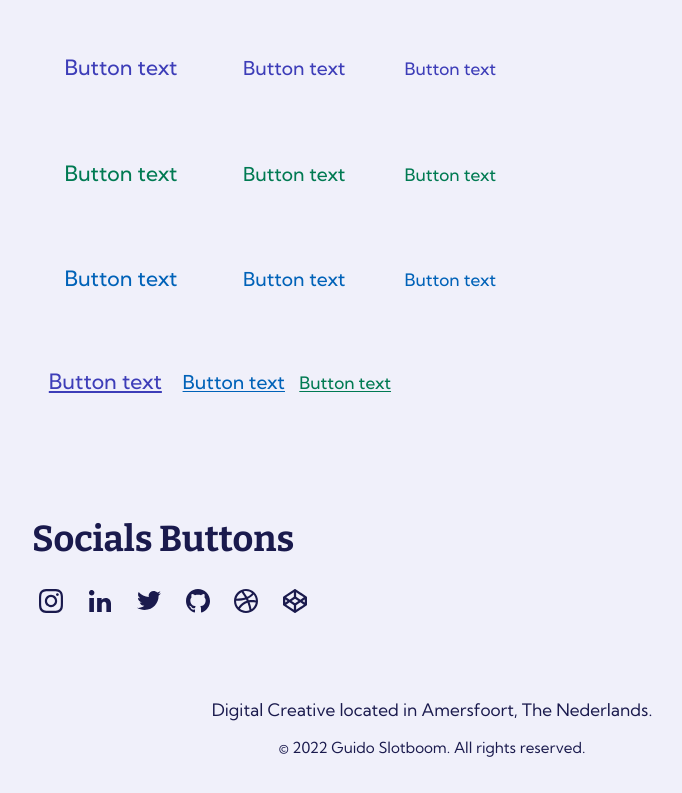
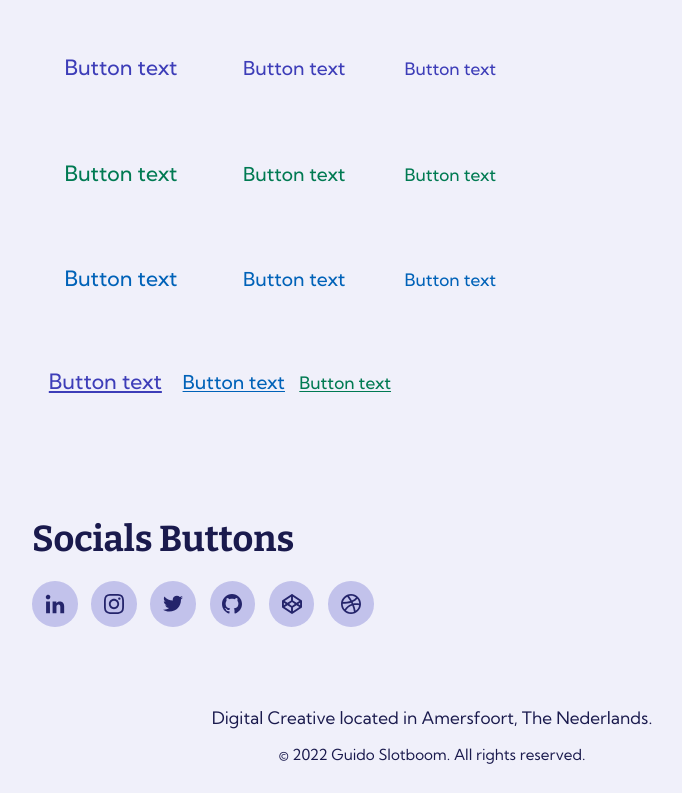
Before and after one commit to guidoslotboom/guidoslotboom.github.io, a plain HTML site: page styling.html in a window 1280 px wide. Shown: the part 5464-6257 px from the top of the page, without its empty margins (208-890 px from the left). Drawn offline with Linux system fonts and the light colour scheme.

Commit message:
Edit socials button styling

```diff
--- a/assets/css/style.css
+++ b/assets/css/style.css
@@ -957,48 +957,96 @@
 
     .socials {
         display: flex;
-        gap: var(--respon-size-4xs);
+        gap: var(--respon-size-3xs);
     }
 
     .social {
         align-items: center;
         background-color: transparent;
-        border-radius: var(--respon-size-xs);
+        border-radius: calc(var(--respon-size-2xl) / 2);
         display: flex;
-        height: var(--equal-size-lg);
+        height: var(--respon-size-2xl);
         justify-content: center;
         position: relative;
-        width: var(--equal-size-lg);
+        width: var(--respon-size-2xl);
+    }
+
+    .social:before,
+    .social:after {
+        border-radius: calc(var(--respon-size-2xl) / 2);
+        content: " ";
+        height: 100%;
+        position: absolute;
+        width: 100%;
+    }
+
+    .social:before {
+        background-color: var(--theme-subtle);
+        opacity: 0;
+        transform: scale(0.75);
+        transition: all 200ms ease-in-out;
     }
 
     .social:after {
-        background-color: var(--primary-50);
-        border-radius: var(--respon-size-xs);
-        content: " ";
-        height: 100%;
-        opacity: 0;
-        position: absolute;
-        transform: scale(0);
-        transition: all 100ms ease-in;
-        width: 100%;
+        background-color: var(--primary-70);
+        transform: scale(1);
+        transition: all 400ms ease-in-out;
     }
 
-    .social:hover:after {
+    .social:hover:before {
         opacity: 1;
         transform: scale(1);
     }
 
+    .social:hover:after {
+        background-color: hsl(var(--white));
+        transform: scale(0.85);
+    }
+
     .social:active:after {
+        transform: scale(0.9);
+    }
+
+    .social:active:before {
         background-color: var(--primary-60);
     }
 
     .social svg {
-        height: 1.5rem;
         display: inline-block;
-        fill: var(--theme-contrast);
+        fill: var(--primary-10);
+        height: var(--respon-size-xs);
         position: absolute;
-        width: 1.5rem;
+        transition: fill 100ms ease-in-out;
+        width: var(--respon-size-xs);
         z-index: 1;
+    }
+
+    .social:hover svg {
+        fill: hsl(var(--black));
+    }
+
+    .social.codepen:before {
+        background: linear-gradient(115deg,#4fcf70,#fad648,#a767e5,#12bcfe,#44ce7b);
+    }
+
+    .social.dribbble:before {
+        background-color: #ea4c89;
+    }
+
+    .social.github:before {
+        background-color: #6e40c9;
+    }
+
+    .social.instagram:before {
+        background: radial-gradient(circle at 30% 107%, #fdf497 0%, #fdf497 5%, #fd5949 45%,#d6249f 60%,#285aeB 90%);
+    }
+
+    .social.linkedin:before {
+        background-color: #0a66c2;
+    }
+
+    .social.twitter:before {
+        background-color: #1d9bf0;
     }
 }
 
--- a/assets/css/theme.css
+++ b/assets/css/theme.css
@@ -8,6 +8,9 @@
         --saturation-primary: 50%;
         --saturation: 100%;
 
+        --white: 0, 0%, 100%;
+        --black: 0, 0%, 0%;
+
         /*** Font Families ***/
 
         --font-primary: "Kumbh Sans", "Arial", sans-serif;
@@ -16,7 +19,7 @@
 
         /*** Font Sizes ***/
 
-        --font-size: clamp(1.125rem, 1.5vw, 1.375rem);     /* 18px - 22px */
+        --font-size: clamp(1.125rem, 1.5vw, 1.375rem);      /* 18px - 22px */
         --font-size-xs: calc(var(--font-size) - 0.25rem);   /* 14px - 18px */
         --font-size-sm: calc(var(--font-size) - 0.125rem);  /* 16px - 20px */
         --font-size-lg: calc(var(--font-size) + 0.125rem);  /* 20px - 24px */
--- a/styling.html
+++ b/styling.html
@@ -334,34 +334,34 @@
             <div>
                 <h2>Socials Buttons</h2>
                 <div class="socials">
-                    <a class="social" href="#">
+                    <a class="social linkedin" href="#">
+                        <svg viewBox="0 0 24 24" fill="none" xmlns="http://www.w3.org/2000/svg">
+                            <path d="M5.9406 23H1.30879V9.10457H5.9406V23ZM3.62469 6.40268C3.09386 6.38751 2.57927 6.21624 2.14522 5.91028C1.71116 5.60432 1.3769 5.17723 1.18419 4.68239C0.991472 4.18754 0.948857 3.64687 1.06167 3.12794C1.17447 2.60901 1.4377 2.13483 1.81846 1.76465C2.19922 1.39447 2.68063 1.1447 3.20253 1.04655C3.72443 0.9484 4.26368 1.00623 4.7529 1.2128C5.24213 1.41937 5.65963 1.76553 5.95324 2.20803C6.24686 2.65053 6.40356 3.16974 6.40378 3.70079C6.39159 4.42698 6.09242 5.11882 5.57168 5.6251C5.05093 6.13138 4.35094 6.41094 3.62469 6.40268ZM23 23H18.38V15.6817C18.38 13.4894 17.453 12.7019 16.2488 12.7019C15.8957 12.7254 15.5483 12.8185 15.2313 12.9757C14.9142 13.1329 14.6249 13.3512 14.3925 13.618C14.1601 13.8849 13.9822 14.195 13.87 14.5306C13.7578 14.8662 13.7211 15.2207 13.7463 15.5737C13.7386 15.6455 13.7386 15.718 13.7463 15.7898V23H9.1125V9.10457H13.595V11.1117C14.0466 10.4246 14.6663 9.86507 15.3963 9.48659C16.1262 9.10812 16.9395 8.92341 17.7613 8.95017C20.1544 8.95017 23 10.278 23 14.601V23Z"/>
+                        </svg>
+                    </a>
+                    <a class="social instagram" href="#">
                         <svg viewBox="0 0 24 24" fill="none" xmlns="http://www.w3.org/2000/svg">
                             <path d="M12 2.163C15.204 2.163 15.584 2.175 16.85 2.233C20.102 2.381 21.621 3.924 21.769 7.152C21.827 8.417 21.838 8.797 21.838 12.001C21.838 15.206 21.826 15.585 21.769 16.85C21.62 20.075 20.105 21.621 16.85 21.769C15.584 21.827 15.206 21.839 12 21.839C8.796 21.839 8.416 21.827 7.151 21.769C3.891 21.62 2.38 20.07 2.232 16.849C2.174 15.584 2.162 15.205 2.162 12C2.162 8.796 2.175 8.417 2.232 7.151C2.381 3.924 3.896 2.38 7.151 2.232C8.417 2.175 8.796 2.163 12 2.163ZM12 0C8.741 0 8.333 0.014 7.053 0.072C2.695 0.272 0.273 2.69 0.073 7.052C0.014 8.333 0 8.741 0 12C0 15.259 0.014 15.668 0.072 16.948C0.272 21.306 2.69 23.728 7.052 23.928C8.333 23.986 8.741 24 12 24C15.259 24 15.668 23.986 16.948 23.928C21.302 23.728 23.73 21.31 23.927 16.948C23.986 15.668 24 15.259 24 12C24 8.741 23.986 8.333 23.928 7.053C23.732 2.699 21.311 0.273 16.949 0.073C15.668 0.014 15.259 0 12 0ZM12 5.838C8.597 5.838 5.838 8.597 5.838 12C5.838 15.403 8.597 18.163 12 18.163C15.403 18.163 18.162 15.404 18.162 12C18.162 8.597 15.403 5.838 12 5.838ZM12 16C9.791 16 8 14.21 8 12C8 9.791 9.791 8 12 8C14.209 8 16 9.791 16 12C16 14.21 14.209 16 12 16ZM18.406 4.155C17.61 4.155 16.965 4.8 16.965 5.595C16.965 6.39 17.61 7.035 18.406 7.035C19.201 7.035 19.845 6.39 19.845 5.595C19.845 4.8 19.201 4.155 18.406 4.155Z"/>
                         </svg>
                     </a>
-                    <a class="social" href="#">
-                        <svg viewBox="0 0 24 24" fill="none" xmlns="http://www.w3.org/2000/svg">
-                            <path d="M5.9406 23H1.30879V9.10457H5.9406V23ZM3.62469 6.40268C3.09386 6.38751 2.57927 6.21624 2.14522 5.91028C1.71116 5.60432 1.3769 5.17723 1.18419 4.68239C0.991472 4.18754 0.948857 3.64687 1.06167 3.12794C1.17447 2.60901 1.4377 2.13483 1.81846 1.76465C2.19922 1.39447 2.68063 1.1447 3.20253 1.04655C3.72443 0.9484 4.26368 1.00623 4.7529 1.2128C5.24213 1.41937 5.65963 1.76553 5.95324 2.20803C6.24686 2.65053 6.40356 3.16974 6.40378 3.70079C6.39159 4.42698 6.09242 5.11882 5.57168 5.6251C5.05093 6.13138 4.35094 6.41094 3.62469 6.40268ZM23 23H18.38V15.6817C18.38 13.4894 17.453 12.7019 16.2488 12.7019C15.8957 12.7254 15.5483 12.8185 15.2313 12.9757C14.9142 13.1329 14.6249 13.3512 14.3925 13.618C14.1601 13.8849 13.9822 14.195 13.87 14.5306C13.7578 14.8662 13.7211 15.2207 13.7463 15.5737C13.7386 15.6455 13.7386 15.718 13.7463 15.7898V23H9.1125V9.10457H13.595V11.1117C14.0466 10.4246 14.6663 9.86507 15.3963 9.48659C16.1262 9.10812 16.9395 8.92341 17.7613 8.95017C20.1544 8.95017 23 10.278 23 14.601V23Z"/>
-                        </svg>
-                    </a>
-                    <a class="social" href="#">
+                    <a class="social twitter" href="#">
                         <svg viewBox="0 0 24 24" fill="none" xmlns="http://www.w3.org/2000/svg">
                             <path d="M21.543 6.73C21.5576 6.93614 21.5576 7.14227 21.5576 7.35031C21.5576 13.6893 16.6045 21 7.54759 21V20.9962C4.87215 21 2.25229 20.2533 0 18.8455C0.389031 18.8911 0.780012 18.9139 1.17197 18.9149C3.38915 18.9168 5.54296 18.192 7.28726 16.8573C5.18026 16.8184 3.3326 15.4799 2.68714 13.5259C3.42523 13.6646 4.18574 13.6361 4.91018 13.4432C2.61304 12.9911 0.96039 11.0247 0.96039 8.74102V8.68023C1.64485 9.05165 2.41121 9.25779 3.19512 9.28059C1.03157 7.87183 0.364656 5.06761 1.67118 2.87514C4.17112 5.87221 7.8596 7.69419 11.8191 7.88703C11.4223 6.22083 11.9644 4.47484 13.2436 3.30357C15.2268 1.48728 18.3459 1.58038 20.2101 3.5116C21.3129 3.29977 22.3698 2.90554 23.337 2.34698C22.9694 3.45746 22.2001 4.40075 21.1725 5.00016C22.1484 4.88807 23.102 4.63348 24 4.24496C23.3389 5.2101 22.5063 6.05079 21.543 6.73Z"/>
                         </svg>
                     </a>
-                    <a class="social" href="#">
+                    <a class="social github" href="#">
                         <svg viewBox="0 0 24 24" fill="none" xmlns="http://www.w3.org/2000/svg">
                             <path d="M12 0C5.374 0 0 5.373 0 12C0 17.302 3.438 21.8 8.207 23.387C8.806 23.498 9 23.126 9 22.81V20.576C5.662 21.302 4.967 19.16 4.967 19.16C4.421 17.773 3.634 17.404 3.634 17.404C2.545 16.659 3.717 16.675 3.717 16.675C4.922 16.759 5.556 17.912 5.556 17.912C6.626 19.746 8.363 19.216 9.048 18.909C9.155 18.134 9.466 17.604 9.81 17.305C7.145 17 4.343 15.971 4.343 11.374C4.343 10.063 4.812 8.993 5.579 8.153C5.455 7.85 5.044 6.629 5.696 4.977C5.696 4.977 6.704 4.655 8.997 6.207C9.954 5.941 10.98 5.808 12 5.803C13.02 5.808 14.047 5.941 15.006 6.207C17.297 4.655 18.303 4.977 18.303 4.977C18.956 6.63 18.545 7.851 18.421 8.153C19.191 8.993 19.656 10.064 19.656 11.374C19.656 15.983 16.849 16.998 14.177 17.295C14.607 17.667 15 18.397 15 19.517V22.81C15 23.129 15.192 23.504 15.801 23.386C20.566 21.797 24 17.3 24 12C24 5.373 18.627 0 12 0Z">
                         </svg>
                     </a>
-                    <a class="social" href="#">
+                    <a class="social codepen" href="#">
+                        <svg viewBox="0 0 24 24" fill="none" xmlns="http://www.w3.org/2000/svg">
+                            <path fill-rule="evenodd" clip-rule="evenodd" d="M11.372 0.189436C11.7526 -0.0631454 12.2474 -0.0631454 12.628 0.189436L23.4922 7.39931C23.8094 7.60977 24 7.96507 24 8.34568V15.6543C24 16.0349 23.8094 16.3902 23.4922 16.6007L12.628 23.8106C12.2474 24.0631 11.7526 24.0631 11.372 23.8106L0.507759 16.6007C0.190634 16.3902 0 16.0349 0 15.6543V8.34568C0 7.96507 0.190634 7.60977 0.507759 7.39931L11.372 0.189436ZM2.2716 10.4787L4.53306 12L2.2716 13.5213V10.4787ZM3.1802 15.6479L10.8642 20.7473V16.2591L6.5679 13.3689L3.1802 15.6479ZM8.60275 12L12 14.2854L15.3973 12L12 9.71457L8.60275 12ZM13.1358 7.74087L17.4321 10.6311L20.8198 8.3521L13.1358 3.25272V7.74087ZM10.8642 3.25272V7.74087L6.5679 10.6311L3.1802 8.3521L10.8642 3.25272ZM21.7284 10.4787L19.4669 12L21.7284 13.5213V10.4787ZM20.8198 15.6479L17.4321 13.3689L13.1358 16.2591V20.7473L20.8198 15.6479Z"/>
+                        </svg>
+                    </a>
+                    <a class="social dribbble" href="#">
                         <svg viewBox="0 0 24 24" fill="none" xmlns="http://www.w3.org/2000/svg">
                             <path d="M12 0C5.372 0 0 5.373 0 12C0 18.627 5.372 24 12 24C18.628 24 24 18.627 24 12C24 5.373 18.628 0 12 0ZM21.885 11.441C19.31 11.019 16.942 10.996 14.782 11.368C14.538 10.805 14.285 10.243 14.015 9.688C16.325 8.688 18.18 7.33 19.563 5.606C20.913 7.2 21.76 9.225 21.885 11.441ZM18.043 4.159C16.838 5.713 15.175 6.942 13.057 7.839C12.041 5.978 10.879 4.163 9.569 2.401C10.348 2.204 11.16 2.087 12 2.087C14.275 2.087 16.368 2.866 18.043 4.159ZM7.527 3.166C8.858 4.908 10.038 6.704 11.064 8.547C8.634 9.262 5.733 9.629 2.38 9.652C3.072 6.817 4.981 4.459 7.527 3.166ZM2.087 12L2.1 11.744C5.949 11.739 9.269 11.296 12.05 10.422C12.283 10.897 12.506 11.374 12.72 11.854C9.34 12.911 6.555 15.076 4.383 18.334C2.951 16.615 2.087 14.407 2.087 12ZM5.916 19.81C7.885 16.722 10.398 14.712 13.514 13.783C14.442 16.203 15.123 18.693 15.557 21.243C12.208 22.534 8.604 21.909 5.916 19.81ZM17.502 20.24C17.064 17.887 16.422 15.587 15.582 13.343C17.458 13.078 19.522 13.147 21.781 13.539C21.344 16.325 19.753 18.731 17.502 20.24Z"/>
-                        </svg>
-                    </a>
-                    <a class="social" href="#">
-                        <svg viewBox="0 0 24 24" fill="none" xmlns="http://www.w3.org/2000/svg">
-                            <path fill-rule="evenodd" clip-rule="evenodd" d="M11.372 0.189436C11.7526 -0.0631454 12.2474 -0.0631454 12.628 0.189436L23.4922 7.39931C23.8094 7.60977 24 7.96507 24 8.34568V15.6543C24 16.0349 23.8094 16.3902 23.4922 16.6007L12.628 23.8106C12.2474 24.0631 11.7526 24.0631 11.372 23.8106L0.507759 16.6007C0.190634 16.3902 0 16.0349 0 15.6543V8.34568C0 7.96507 0.190634 7.60977 0.507759 7.39931L11.372 0.189436ZM2.2716 10.4787L4.53306 12L2.2716 13.5213V10.4787ZM3.1802 15.6479L10.8642 20.7473V16.2591L6.5679 13.3689L3.1802 15.6479ZM8.60275 12L12 14.2854L15.3973 12L12 9.71457L8.60275 12ZM13.1358 7.74087L17.4321 10.6311L20.8198 8.3521L13.1358 3.25272V7.74087ZM10.8642 3.25272V7.74087L6.5679 10.6311L3.1802 8.3521L10.8642 3.25272ZM21.7284 10.4787L19.4669 12L21.7284 13.5213V10.4787ZM20.8198 15.6479L17.4321 13.3689L13.1358 16.2591V20.7473L20.8198 15.6479Z"/>
                         </svg>
                     </a>
                 </div>
```
